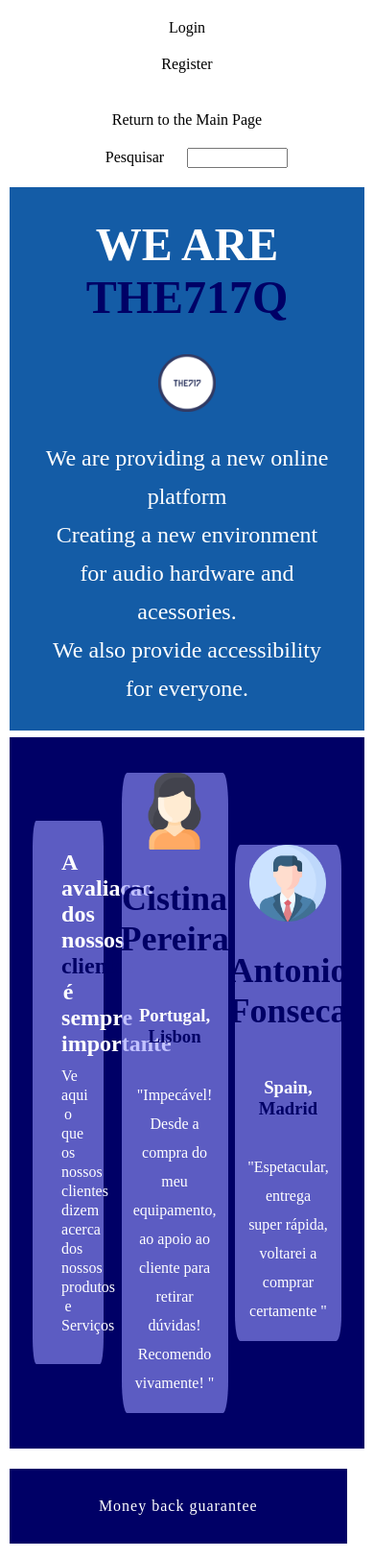
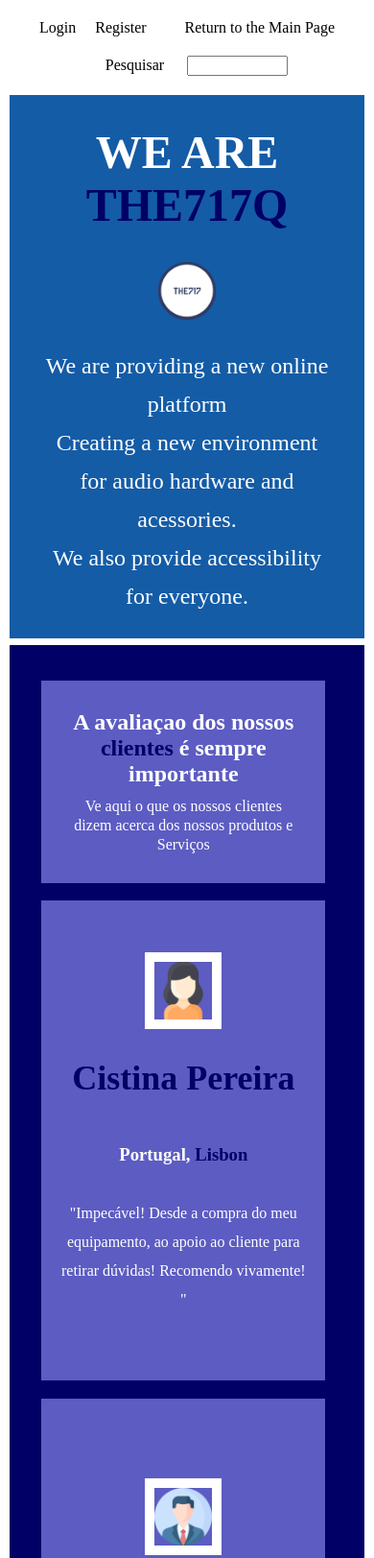
Before and after one commit to the717q/projetoEDITSCSS, a website: page aboutus.html in a window 390 px wide. Shown: the top 1623 px of the page at 96% size. Drawn offline with Linux system fonts and the light colour scheme.

Commit message:
Version 6
Major updates on the responsive development

```diff
--- a/aboutus.html
+++ b/aboutus.html
@@ -44,7 +44,7 @@
             <div class="header">
                 <div class="block">
                     <h1>We are <span>the717q</span></h1>
-                    <img src="assets/logo1HDFile.png" alt="logo">
+                    <img src="assets/logo1HDFile.png" class="main-img" alt="logo">
                     <p>We are providing a new online platform<br> Creating a new environment for <span>audio hardware and acessories.</span><br> We also provide accessibility for everyone.</p>
                  </div>
             </div>
@@ -54,13 +54,13 @@
                     <p>Ve aqui o que os nossos clientes dizem acerca dos nossos produtos e <span>Serviços</span></p>
                 </div>
                 <div class="opinion1">
-                    <img src="assets/woman.png" id="opinionimg" alt="womenprofile" width="80px">
+                    <img src="assets/woman.png" class="opinionimg" alt="womenprofile">
                     <h2>Cistina Pereira</h2>
                     <h3>Portugal, <span>Lisbon</span></h3>
                     <p>"Impecável! Desde a compra do meu equipamento, ao apoio ao cliente para retirar dúvidas! Recomendo vivamente! "</p>
                 </div>
                 <div class="opinion2">
-                   <img src="assets/man.png" id="opinionimg" alt="manprofile" width="80px">
+                   <img src="assets/man.png" class="opinionimg" alt="manprofile">
                     <h2>Antonio Fonseca</h2>
                     <h3>Spain, <span>Madrid</span></h3>
                     <p>"Espetacular, entrega super rápida, voltarei a comprar certamente "</p>
--- a/styles/scss/_aboutus.scss
+++ b/styles/scss/_aboutus.scss
@@ -27,7 +27,7 @@
             line-height: 40px;
             font-size: 24px;
           }
-          img {
+          .main-img {
             width: 20%;
           }
       }
@@ -42,7 +42,7 @@
       background-color: $darkblue;
         .avaliation {
           width: 20%;
-          margin-right: 5%;
+          margin-right: 2%;
           background-color: $lightblue;
           border-radius: 5%;
           color: white;
@@ -84,7 +84,7 @@
           }
           .opinionimg {
             border: 10px solid white;
-            margin-top: 510px;
+            width: 80px;
             p {
               line-height: 30px;
               color: white;
@@ -103,6 +103,8 @@
           align-items: center;
           justify-content:center;
           text-align: center;
+          margin-right: 2%;
+
               h2 {
               font-size: 36px;
               color: $darkblue;
@@ -115,7 +117,7 @@
             }
             .opinionimg {
               border: 10px solid white;
-              margin-top: 510px;
+              width: 80px;
             }
               p {
               line-height: 30px;
@@ -143,52 +145,30 @@
     width: 80%;
     text-align: center;
   }
-  .mainmenu {
-    width: 100%;
+
+  main {
+  .section {
+    flex-direction: column;
+    .avaliation {
+      width: 80%;
+      border-radius: 0%;
     }
+    .opinion1 {
+      width: 80%;
+      border-radius: 0%;
+      margin-top: 5%;
+    }
+    .opinion2 {
+      width: 80%;
+      border-radius: 0%;
+      margin-top: 5%;
 
-  .mainmenu-2 {
-    display: none;
     }
-
-  .section {
-    display: block;
-    margin: 0;
-    padding: unset;
-    background-color: $darkblue;
   }
-
-  .avaliation {
-    display: inline-block;
-    width: 100%;
-    margin-right: unset;
-    background-color: $blue;
-    border-radius: unset;
-    color: white;
-    text-align: center;
   }
-
-  .opinion1 {
-    display: inline-block;
-    width: 100%;
-    margin-right: unset;
-    background-color: $blue;
-    text-align: center;
-    border-radius: unset;
-    height: unset;
-  }
-
-  .opinion2 {
-    display: inline-block;
-    background-color: $blue;
-    width: 100%;
-    text-align: center;
-    border-radius: unset;
-    height: unset;
 }
 
 .guarantees h4 {
   padding: 15px;
   margin-right: unset;
 }
-}
--- a/styles/scss/_footer.scss
+++ b/styles/scss/_footer.scss
@@ -10,10 +10,6 @@
     h2 {
       font-weight: 600;
       font-size: 1.5rem;
-    }
-    img {
-      width: 5%;
-      padding: 0% 1%;
     }
 }
 
@@ -29,6 +25,7 @@
   justify-content: center;
   margin-bottom: 3%;
     h4 {
+      text-align: center;
       background-color: $darkblue;
       color: white;
       font-weight: 400;
--- a/styles/scss/index.scss
+++ b/styles/scss/index.scss
@@ -184,8 +184,8 @@
     margin: 8% auto;
 
     .product1-banner, .product2-banner, .product3-banner {
-      display: inline-block;
       text-align: center;
+      flex: 1;
 
       .productsanchor {
         background-color: $blue;
@@ -250,7 +250,7 @@
 /* Mobile media query */
 
 
-@media screen and (max-width: 426px) {
+@media only screen and (max-width: 426px) {
 
 
   /* Media query of the menu of the index and about us page (mobile) */
@@ -261,15 +261,18 @@
   }
 
   .mainmenu {
-    display:block;
+    display: flex;
     width: 100%;
-    text-align: center;
+    text-align: left;
     margin-bottom: 10px;
+    li {
+      margin: 0;
+    }
+    .logo {
+      display: none;
+    }
   }
 
-  .mainmenu li {
-    margin: 0;
-  }
 
   .mainmenu-2 {
     display: block;
@@ -277,21 +280,16 @@
     text-align:center;
   }
 
-  .logo {
-    display: none;
-  }
 
   .banner {
       min-height: 400px;
       flex-direction: column;
-  }
-
       .banner-label{
         display: block;
-    width: 50%;
+        width: 80%;
         height: 40%;
       }
-
+  }
   /*------------------------------------------------------------------------------------------ */
 
 
@@ -299,34 +297,32 @@
     margin: 50px 0px 50px 0px;
   }
 
+  .products {
+    flex-direction: column;
+
   .product1-banner, .product2-banner, .product3-banner {
-    display: inline-block;
     text-align: center;
     min-height: 300px;
   }
-
- .products {
-   display: block;
-   margin: 0;
 }
 
-.product-1,
-.product-2,
-.product-3 {
-  width: 100%;
+
+.products-presentation-label {
+  display: flex;
+  flex-direction: column;
+
+    .product-1, .product-2, .product-3 {
+         width: 80%;
          min-height: 300px;
         justify-content: center;
-}
-
     .Shop {
         width: 50%;
+      }
     }
 
 .guarantees h4 {
   text-align:center;
       }
+  }
 
-.main-pages {
-  margin: 0;
 }
-}
```
Also changed, not shown: styles/css/index.css, 1 other file. Lines whose indentation alone changed are shown as unchanged.
